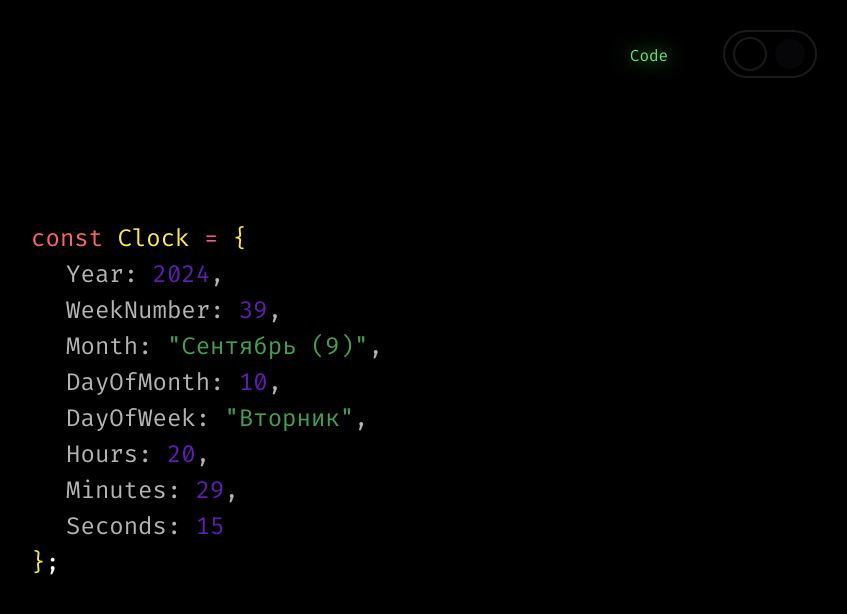
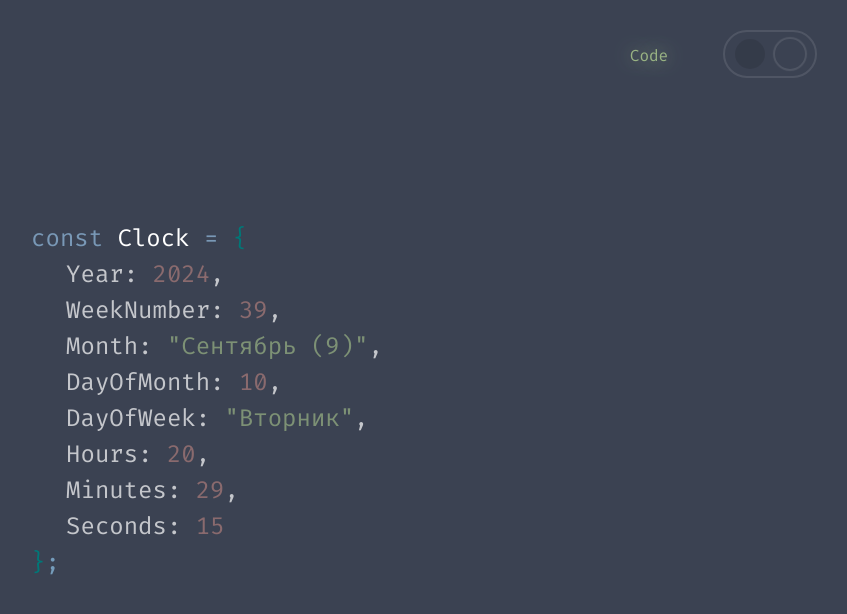
Before and after one commit to UFxx/linux-active-desktop-parody, a JavaScript app: page / in a window 1280 px wide. Shown: the top 614 px of the page, without its empty margins (433-1280 px from the left). Built offline with nearby package versions, Linux system fonts and the light colour scheme.

Commit message:
Auto change theme

```diff
--- a/src/App.vue
+++ b/src/App.vue
@@ -29,7 +29,7 @@
 
 <template>
 		<ClockSwitcher :clock="clock" />
-		<Themes />
+		<Themes :hours="clock.hours" />
 </template>
 
 <style lang="scss" scoped></style>
--- a/src/components/Themes.vue
+++ b/src/components/Themes.vue
@@ -1,5 +1,7 @@
 <script setup>
-	import { reactive, computed, watch, ref, onMounted } from 'vue';
+	import { reactive, computed, watch, ref, onMounted, onUpdated } from 'vue';
+
+	const props = defineProps(['hours']);
 
 	const themes = reactive([
 		{
@@ -70,6 +72,8 @@
 			changeActiveTheme(localStorage.getItem('activeTheme'));
 		}
 	})
+
+	onUpdated(() => props.hours > 16 ? changeActiveTheme(1) : changeActiveTheme(0));
 </script>
 
 <template>
```
